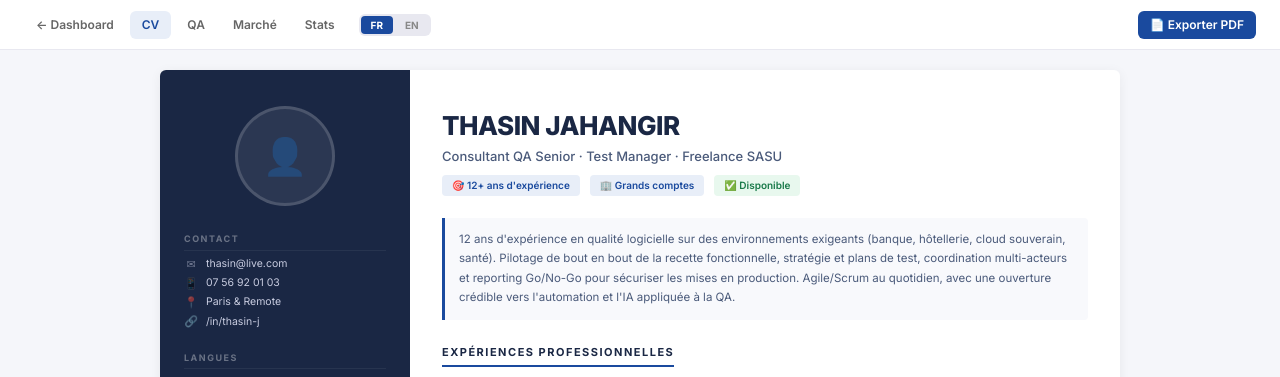
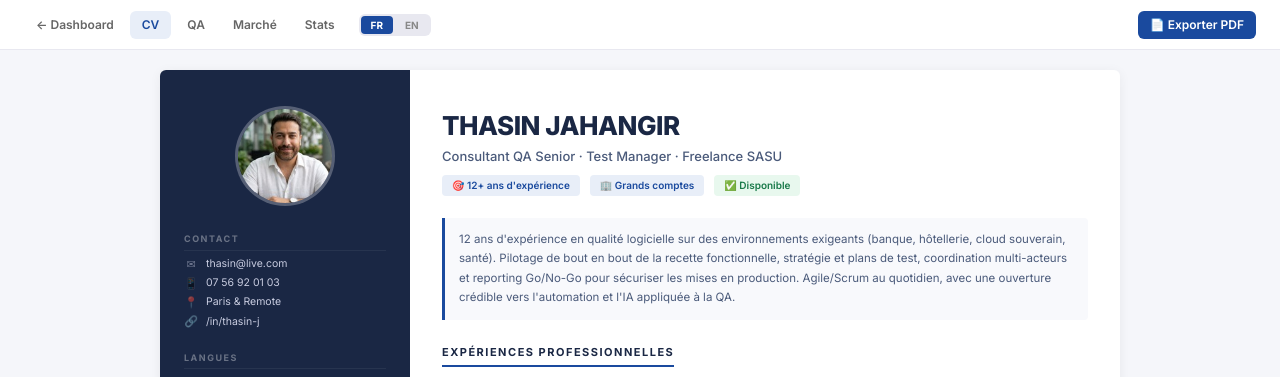
Before and after one commit to AtmanTest/jobhunt, a Flask app: page /cv in a window 1280 px wide. Shown: the top 377 px of the page. Run offline with Flask 3, Linux system fonts and the light colour scheme.

Commit message:
cv: add photo in sidebar circle

```diff
--- a/templates/cv.html
+++ b/templates/cv.html
@@ -78,14 +78,15 @@
   .photo {
     width: 100px; height: 100px;
     border-radius: 50%;
+    border: 3px solid rgba(255,255,255,0.2);
+    margin: 0 auto 4px;
+    overflow: hidden;
     background: rgba(255,255,255,0.08);
-    border: 3px solid rgba(255,255,255,0.15);
-    margin: 0 auto 4px;
-    display: flex;
-    align-items: center;
-    justify-content: center;
-    font-size: 36px;
-    color: rgba(255,255,255,0.3);
+  }
+  .photo img {
+    width: 100%; height: 100%;
+    object-fit: cover;
+    display: block;
   }
   .sidebar-section-title {
     font-size: 9px;
@@ -247,7 +248,9 @@
 
   <!-- SIDEBAR (same for both langs) -->
   <div class="sidebar">
-    <div class="photo">👤</div>
+    <div class="photo">
+      <img src="{{ url_for('static', filename='cv_photo.jpg') }}" alt="Photo">
+    </div>
 
     <div>
       <div class="sidebar-section-title" data-fr="Contact" data-en="Contact">Contact</div>
```
Also changed, not shown: static/cv_photo.jpg (added).
